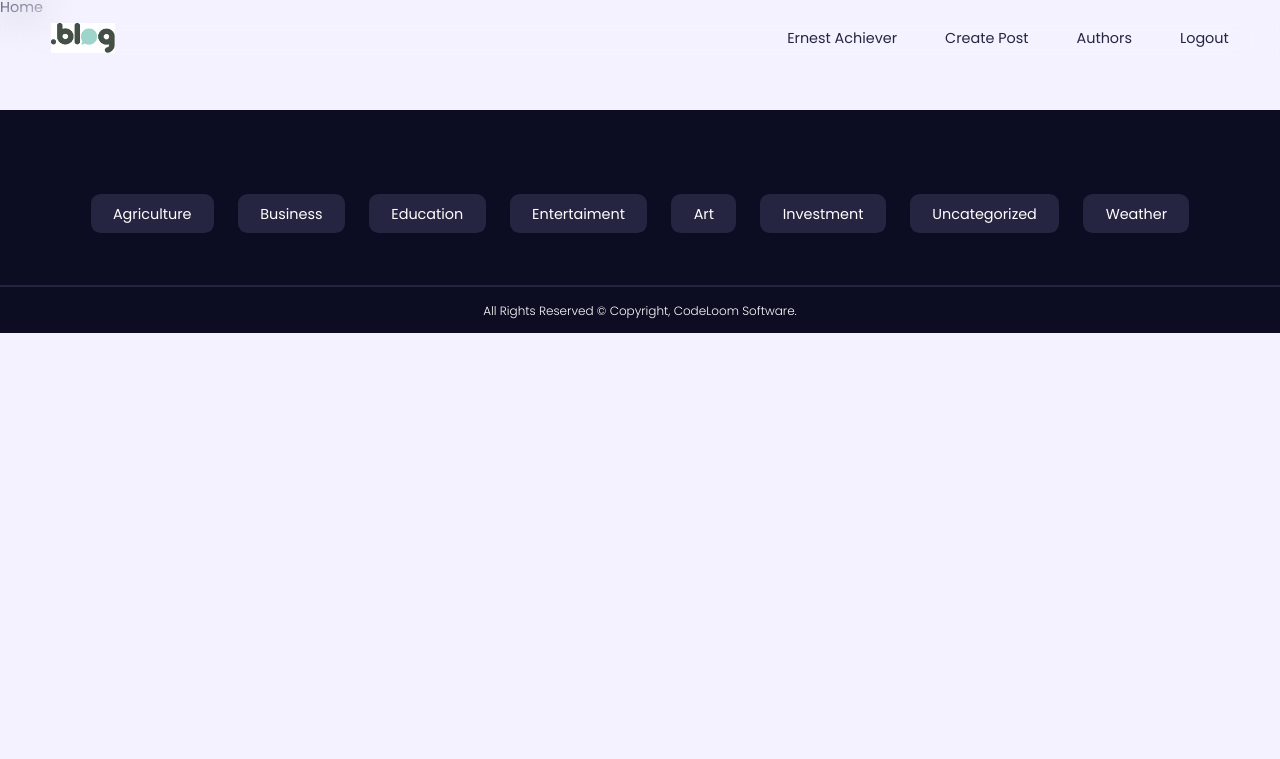
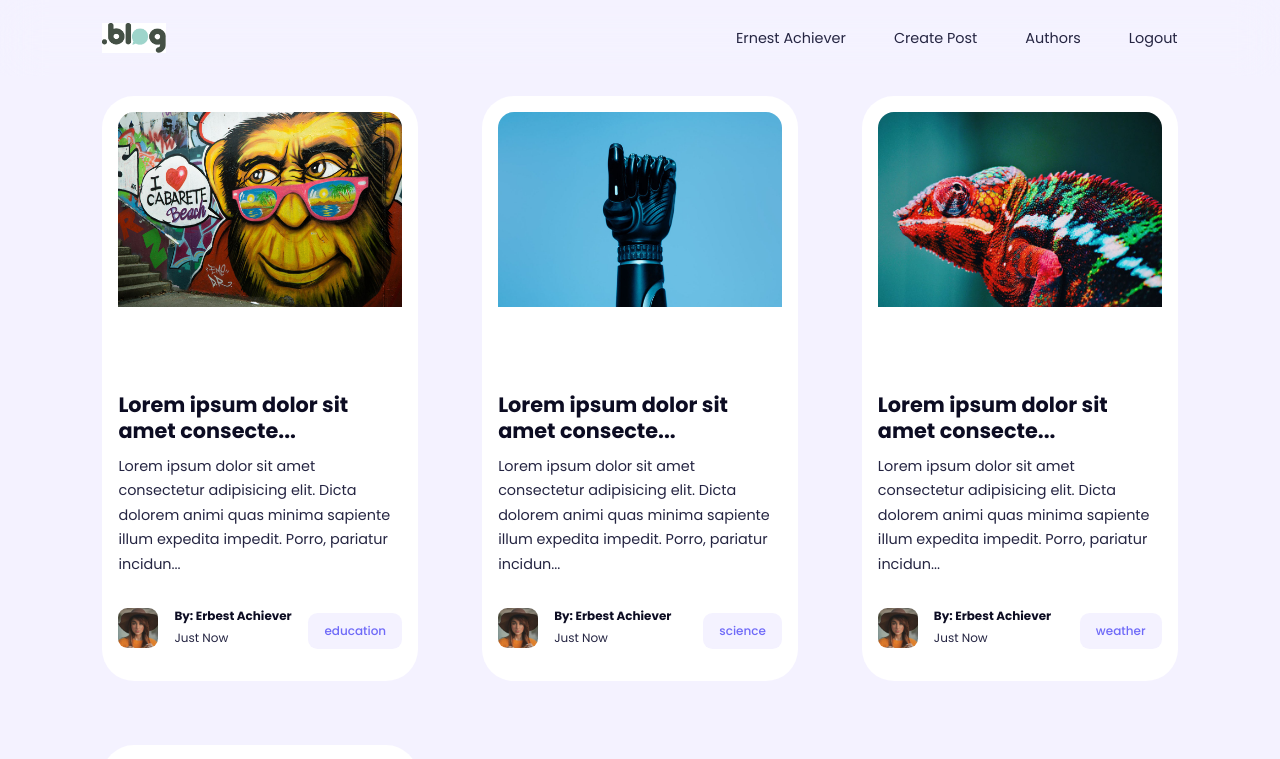
Before and after one commit to toprak-cavusdag/MERN-Blog-App, a React (Vite) app in the folder frontend/: page / in a window 1280 px wide. Shown: the top 759 px of the page. Built offline with nearby package versions, Linux system fonts and the light colour scheme.

Commit message:
homepage done

```diff
--- /dev/null
+++ b/frontend/src/component/PostAuthor.jsx
@@ -0,0 +1,20 @@
+import React from 'react'
+import { Link } from 'react-router-dom'
+import Avatar from "../assets/avatar10.jpg"
+
+const PostAuthor = () => {
+  return (
+    <Link to={"/posts/users/kfwkegjw"} className='post__author'>
+      <div className='post__author-avatar'>
+        <img src={Avatar} alt="" />
+      </div>
+      <div className='post__author-details'>
+        <h5>By: Erbest Achiever</h5>
+        <small>Just Now</small>
+      </div>
+
+    </Link>
+  )
+}
+
+export default PostAuthor
--- /dev/null
+++ b/frontend/src/component/PostItem.jsx
@@ -0,0 +1,25 @@
+import React from "react";
+import { Link } from "react-router-dom";
+import PostAuthor from "./PostAuthor";
+
+const PostItem = ({ postID, category, title, desc, authorID, thumbnail }) => {
+    const shortDescription = desc.length > 145 ? desc.substr(0, 145) + "..." : desc
+    const shortTitle = title.length > 35 ? desc.substr(0, 35) + "..." : title
+  return (
+    <Link to={`/posts/${postID}`} className="post">
+      <div className="post__thumbnail">
+        <img src={thumbnail} alt={title} />
+      </div>
+      <div className="post__content">
+          <h3>{shortTitle}</h3>
+        <p>{shortDescription}</p>
+        <div className="post__footer">
+          <PostAuthor />
+          <Link className="btn category" to={`/posts/categories/${category}`}>{category}</Link>
+        </div>
+      </div>
+    </Link>
+  );
+};
+
+export default PostItem;
--- /dev/null
+++ b/frontend/src/component/Posts.jsx
@@ -0,0 +1,68 @@
+import React, { useState } from "react";
+
+import Thumbnail1 from "../assets/blog1.jpg";
+import Thumbnail2 from "../assets/blog2.jpg";
+import Thumbnail3 from "../assets/blog3.jpg";
+import Thumbnail4 from "../assets/blog4.jpg";
+import PostItem from "./PostItem";
+
+const DUMMY_POST = [
+  {
+    id: 1,
+    thumbnail: Thumbnail1,
+    category: "education",
+    title: "This is the title of the very first post on this blog.",
+    desc: "Lorem ipsum dolor sit amet consectetur adipisicing elit. Dicta dolorem animi quas minima sapiente illum expedita impedit. Porro, pariatur incidunt, illum perspiciatis odit dolores nesciunt facilis minus minima quas eveniet.",
+    authorID: 3,
+  },
+
+  {
+    id: 2,
+    thumbnail: Thumbnail2,
+    category: "science",
+    title: "This is the title of the very first post on this blog.",
+    desc: "Lorem ipsum dolor sit amet consectetur adipisicing elit. Dicta dolorem animi quas minima sapiente illum expedita impedit. Porro, pariatur incidunt, illum perspiciatis odit dolores nesciunt facilis minus minima quas eveniet.",
+    authorID: 1,
+  },
+
+  {
+    id: 3,
+    thumbnail: Thumbnail3,
+    category: "weather",
+    title: "This is the title of the very first post on this blog.",
+    desc: "Lorem ipsum dolor sit amet consectetur adipisicing elit. Dicta dolorem animi quas minima sapiente illum expedita impedit. Porro, pariatur incidunt, illum perspiciatis odit dolores nesciunt facilis minus minima quas eveniet.",
+    authorID: 13,
+  },
+
+  {
+    id: 4,
+    thumbnail: Thumbnail4,
+    category: "farming",
+    title: "This is the title of the very first post on this blog.",
+    desc: "Lorem ipsum dolor sit amet consectetur adipisicing elit. Dicta dolorem animi quas minima sapiente illum expedita impedit. Porro, pariatur incidunt, illum perspiciatis odit dolores nesciunt facilis minus minima quas eveniet.",
+    authorID: 11,
+  },
+];
+
+const Posts = () => {
+  const [posts, setPosts] = useState(DUMMY_POST);
+  return (
+    <section className="posts">
+      <div className="container posts__container">
+        {posts.map(({ id, thumbnail, authorID, category, desc, title }) => (
+          <PostItem
+            key={id}
+            postID={id}
+            thumbnail={thumbnail}
+            authorID={authorID}
+            category={category}
+            desc={desc}
+            title={title}
+          />
+        ))}
+      </div>
+    </section>
+  );
+};
+
+export default Posts;
--- a/frontend/src/index.css
+++ b/frontend/src/index.css
@@ -12,8 +12,8 @@
   --color-bg: hwb(250 95% 0%);
 
   --transition: all 300ms ease;
-  --container-width-md: 84%;
-  --container-width-lg: 92%;
+  --container-width-lg: 84%;
+  --container-width-md: 92%;
   --form-width: 50%;
 
   --radius-1: 0.3rem;
@@ -33,7 +33,7 @@ body {
   font-family: "Poppins", sans-serif;
   background-color: var(--color-bg);
   font-size: 0.9rem;
-  line-height: 1;
+  line-height: 1.7;
   color: var(--color-gray-700);
 }
 
@@ -108,6 +108,13 @@ section {
   color: var(--color-bg);
   font-size: 0.75rem;
   font-weight: 400;
+}
+
+.btn.category{
+  background: var(--color-bg);
+  color: var(--color-primary);
+  font-size: 0.75rem;
+  font-weight: 500;
 }
 
 .btn .sm {
@@ -187,13 +194,12 @@ footer {
   transition: var(--transition);
 }
 
-
-.footer__categories a:hover{
+.footer__categories a:hover {
   background: var(--color-white);
   color: var(--color-gray-900);
 }
 
-.footer__copyright{
+.footer__copyright {
   text-align: center;
   border-top: 2px solid var(--color-gray-700);
   padding: 1rem;
@@ -201,7 +207,7 @@ footer {
   font-weight: 300;
 }
 
-.center{
+.center {
   text-align: center;
   padding: 5rem;
   margin-inline: auto;
@@ -209,7 +215,63 @@ footer {
   width: 100%;
 }
 
-
-.error-page h2{
+.error-page h2 {
   margin-bottom: 3rem;
 }
+
+/* ======================= HOME ======================= */
+
+/* ======================= POSTS ======================= */
+
+.posts__container {
+  display: grid;
+  gap: 4rem;
+  grid-template-columns: repeat(3, 1fr);
+}
+
+.post {
+  background: var(--color-white);
+  padding: 1rem;
+  border-radius: var(--radius-4);
+  padding-bottom: 2rem;
+  transition: var(--transition);
+  cursor: pointer;
+}
+
+.post:hover {
+  box-shadow: 0 1.5rem 2rem rgba(0, 0, 0, 0.1);
+}
+
+.post__thumbnail {
+  border-radius: var(--radius-3);
+  overflow: hidden;
+  height: 16rem;
+}
+
+.post__content {
+  margin-top: 1.5rem;
+}
+
+.post__content h3 {
+  margin: 1rem 0 0.6rem;
+}
+
+.post__footer {
+  display: flex;
+  align-items: flex-end;
+  justify-content: space-between;
+  margin-top: 2rem;
+}
+
+.post__author{
+  display: flex;
+  gap: 1rem;
+  align-items: flex-start;
+}
+
+.post__author-avatar{
+  width: 2.5rem;
+  aspect-ratio: 1/1;
+  border-radius: var(--radius-2);
+  overflow: hidden;
+}
--- a/frontend/src/pages/Home.jsx
+++ b/frontend/src/pages/Home.jsx
@@ -1,7 +1,8 @@
 import React from "react";
+import Posts from "../component/Posts";
 
 const Home = () => {
-  return <div>Home</div>;
+  return <Posts />;
 };
 
 export default Home;
```
